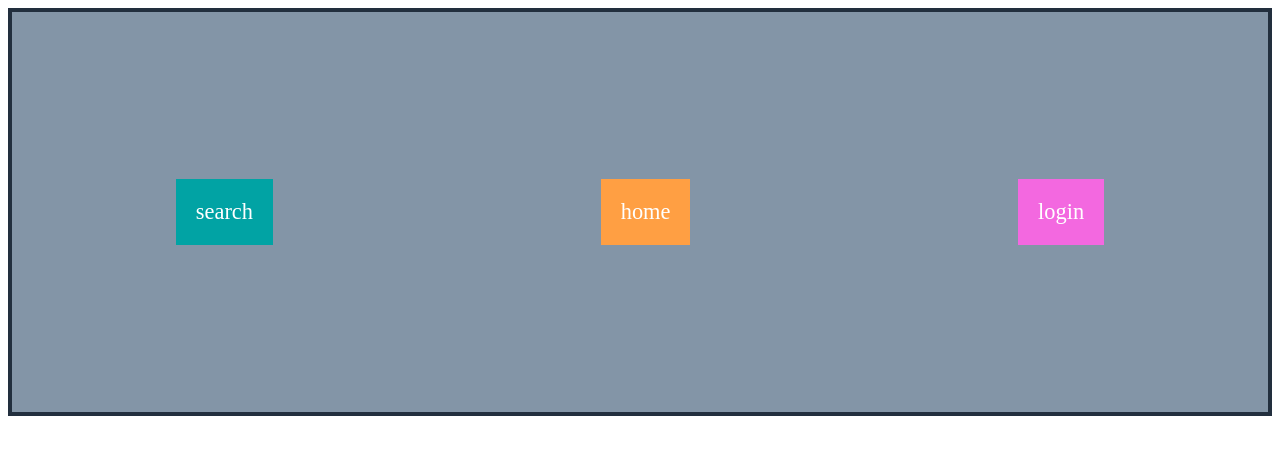
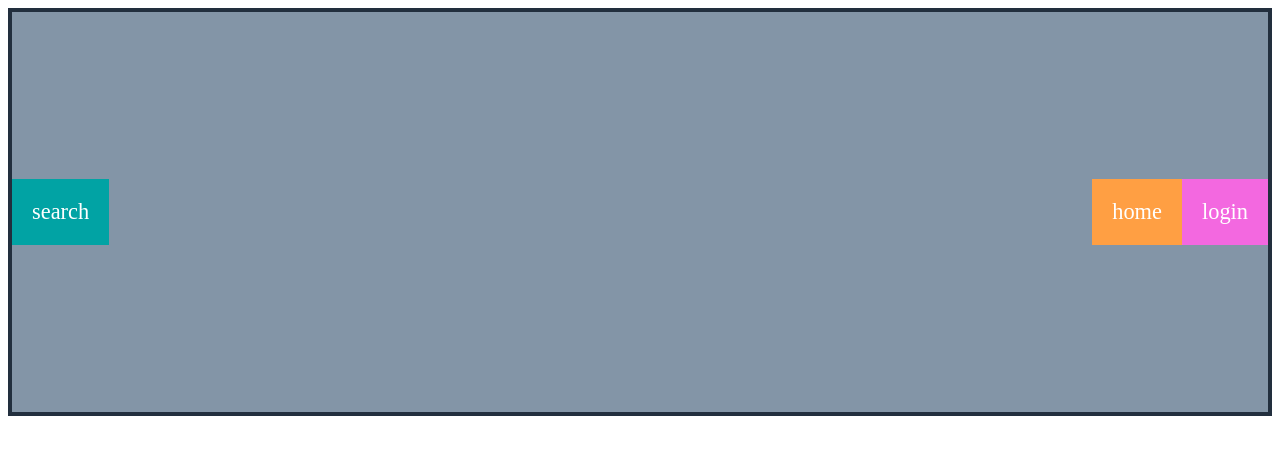
Before and after one commit to alirezaghorbani1983/fullstack-bootcamp, a plain HTML site: page flexbox/index.html in a window 1280 px wide. Drawn offline with Linux system fonts and the light colour scheme.

Commit message:
home-login-rightside

```diff
--- a/flexbox/flexbox.css
+++ b/flexbox/flexbox.css
@@ -3,4 +3,5 @@
     flex-direction: row;
     justify-content: space-around;
     align-items: center;
+    justify-content: center;
 }
--- a/flexbox/main.css
+++ b/flexbox/main.css
@@ -21,8 +21,10 @@ body {
 
 .home {
     background-color: #ff9f43;
+    margin-left: auto;
 }
 
 .login {
     background-color: #f368e0;
+    margin-left: unset;
 }
```
